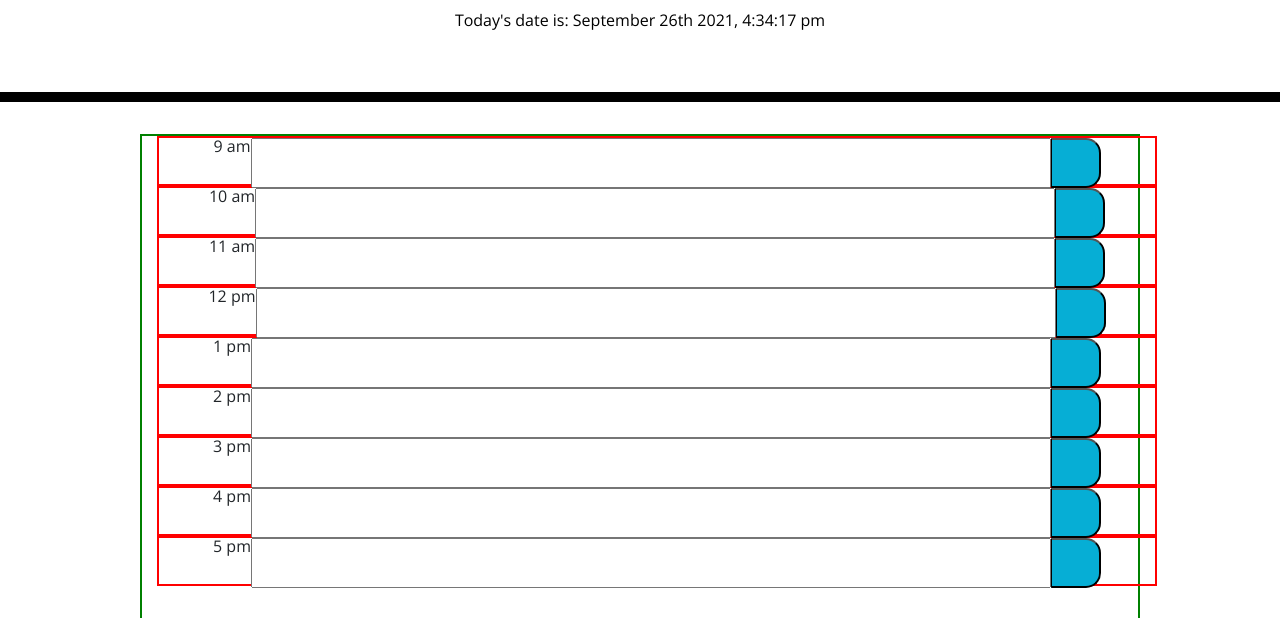
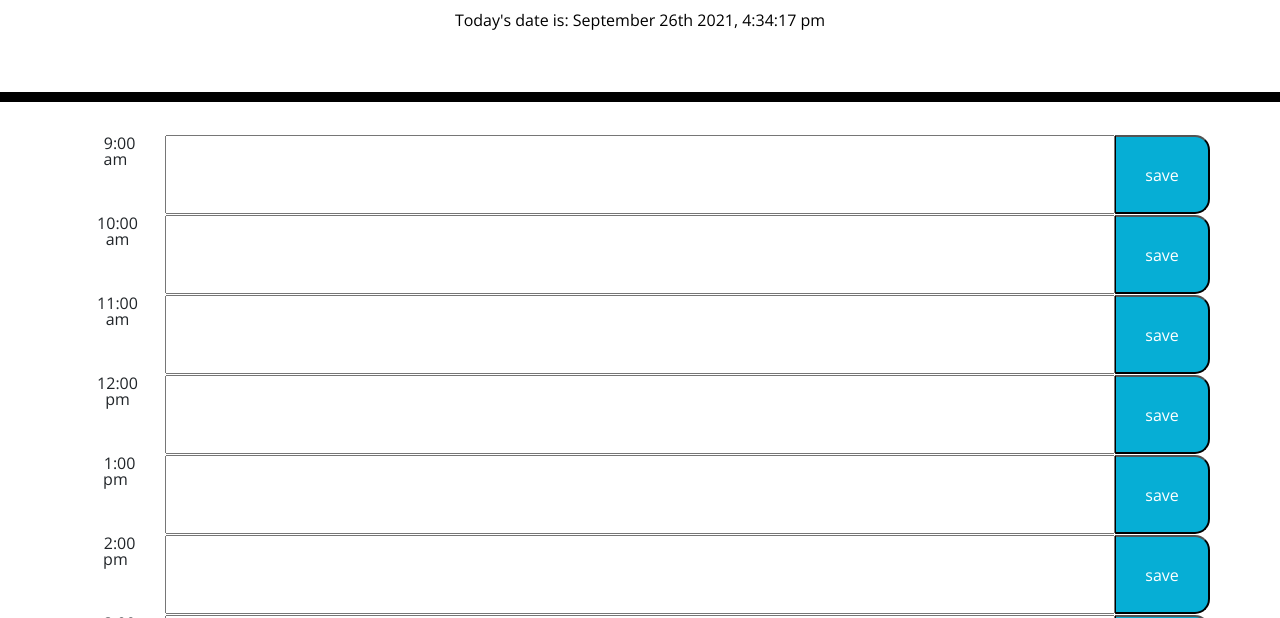
Before and after one commit to adamjflynn/workday-scheduler, a plain HTML site: page index.html in a window 1280 px wide. Shown: the part 182-800 px from the top of the page. Drawn offline with nearby package versions, Linux system fonts and the light colour scheme.

Commit message:
update html

```diff
--- a/index.html
+++ b/index.html
@@ -31,50 +31,50 @@
     </header>
     <div class="container">
       <!-- Timeblocks go here -->
-      <div class="timeblock" id="hour9">
-          <span>9 am</span>
-          <input>
-          <button class="saveBtn"></button>
+      <div class="row time-block" id="hour9">
+          <span class="col-md-1 time"> 9:00  am </span>
+          <input class="col-md-10 description"></input>
+          <button class="col-md-1 saveBtn">save</button>
       </div>
-      <div class="timeblock" id="hour10">
-          <span>10 am</span>
-          <input>
-          <button class="saveBtn"></button>
+      <div class="row time-block" id="hour10">
+          <span class="col-md-1 time">10:00 am</span>
+          <input class="col-md-10 description"></input>
+          <button class="col-md-1 saveBtn">save</button>
       </div>
-      <div class="timeblock" id="hour11">
-          <span>11 am</span>
-          <input>
-          <button class="saveBtn"></button>
+      <div class="row time-block" id="hour11">
+          <span class="col-md-1 time">11:00 am</span>
+          <input class="col-md-10 description"></input>
+          <button class="col-md-1 saveBtn">save</button>
         </div>
-        <div class="timeblock" id="hour12">
-          <span>12 pm</span>
-          <input>
-          <button class="saveBtn"></button>
+        <div class="row time-block" id="hour12">
+          <span class="col-md-1 time">12:00 pm</span>
+          <input class="col-md-10 time description">
+          <button class="col-md-1 saveBtn">save</button>
         </div>
-        <div class="timeblock" id="hour1">
-          <span>1 pm</span>
-          <input>
-          <button class="saveBtn"></button>
+        <div class="row time-block" id="hour1">
+          <span class="col-md-1 time"> 1:00  pm </span>
+          <input class="col-md-10 description"></input>
+          <button class="col-md-1 saveBtn">save</button>
         </div>
-        <div class="timeblock" id="hour2">
-          <span>2 pm</span>
-          <input>
-          <button class="saveBtn"></button>
+        <div class="row time-block" id="hour2">
+          <span class="col-md-1 time"> 2:00  pm </span>
+          <input class="col-md-10 description"></input>
+          <button class="col-md-1 saveBtn">save</button>
         </div>
-        <div class="timeblock" id="hour3">
-          <span>3 pm</span>
-          <input>
-          <button class="saveBtn"></button>
+        <div class="row time-block" id="hour3">
+          <span class="col-md-1 time"> 3:00  pm </span>
+          <input class="col-md-10">
+          <button class="col-md-1 saveBtn">save</button>
         </div>
-        <div class="timeblock" id="hour4">
-          <span>4 pm</span>
-          <input>
-          <button class="saveBtn"></button>
+        <div class="row time-block" id="hour4">
+          <span class="col-md-1 time"> 4:00  pm </span>
+          <input class="col-md-10 description"></input>
+          <button class="col-md-1 saveBtn">save</button>
         </div>
-        <div class="timeblock" id="hour5">
-          <span>5 pm</span>
-          <input>
-          <button class="saveBtn"></button>
+        <div class="row time-block" id="hour5">
+          <span class="col-md-1 time"> 5:00  pm </span>
+          <input class="col-md-10 description"></input>
+          <button class="col-md-1 saveBtn">save</button>
         </div>
       </div>
       </div>
--- a/script.js
+++ b/script.js
@@ -4,12 +4,8 @@ const date = document.getElementById('date');
 
 function updateTime() {
     const now = moment().format('MMMM Do YYYY, h:mm:ss a');;
-   // const humanReadable = now.format('LL');
 
     date.textContent = "Today's date is: " + now;
 };
 
 setInterval(updateTime, 1000);
-
-
-//make divs editable//
--- a/style.css
+++ b/style.css
@@ -58,8 +58,6 @@ body {
   }
 
   .saveBtn {
-    width: 50px;
-    height: 50px;
     border-left: 1px solid black;
     border-top-right-radius: 15px;
     border-bottom-right-radius: 15px;
@@ -71,19 +69,3 @@ body {
     font-size: 20px;
     transition: all .3s ease-in-out;
   }
-  .container {
-      height: 1000px;
-      width: 1000px;
-      border: 2px solid green;
-  }
-  .timeblock {
-      display: flex;
-      justify-content: center;
-      border: 2px solid red;
-      height: 50px;
-      width: 1000px;
-  }
-  input {
-      height: 50px;
-      width: 800px;
-  }
```
